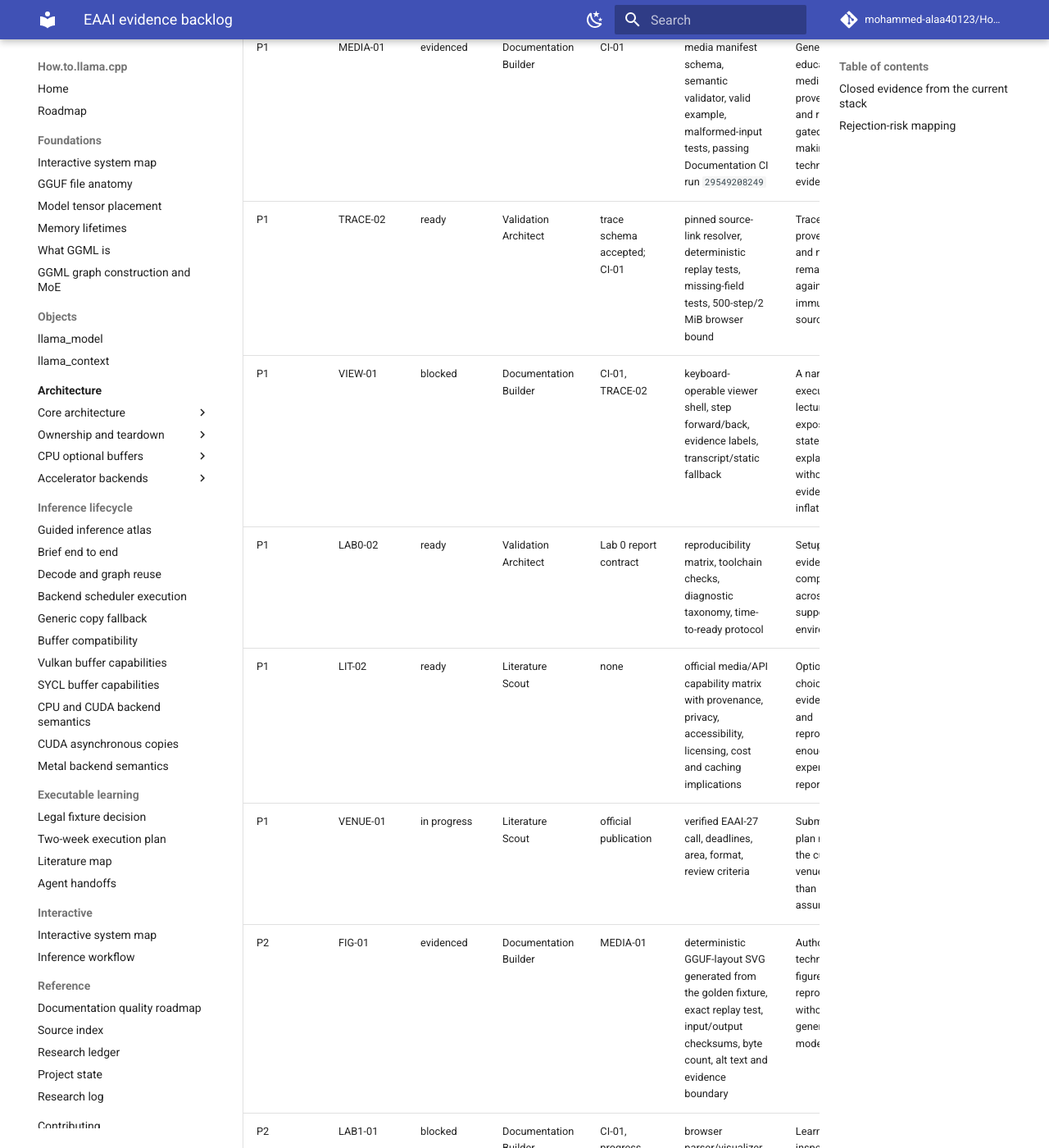
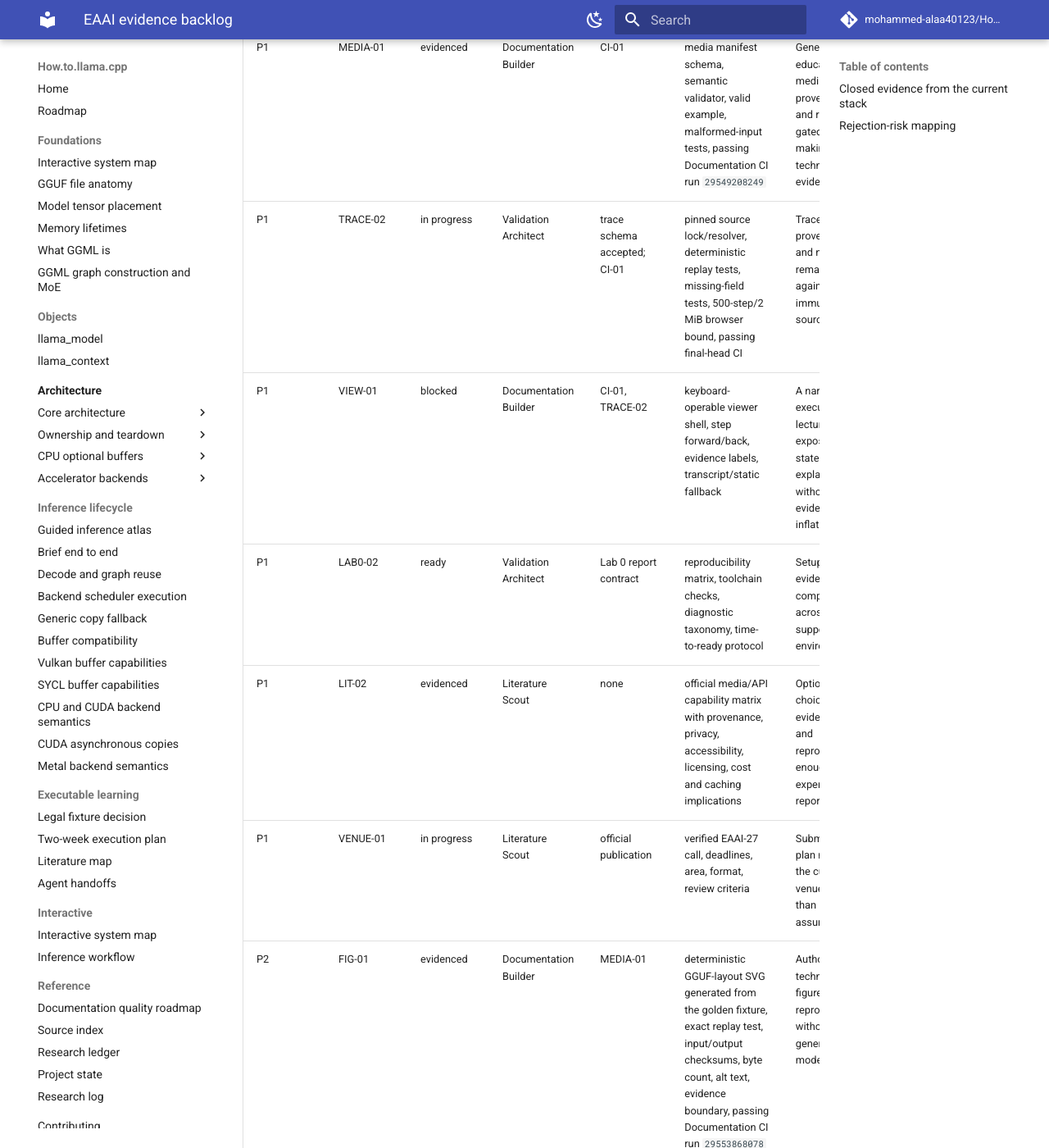
Before and after one commit to mohammed-alaa40123/How.to.llama.cpp, an MkDocs documentation site: the page built from docs/publication/evidence-backlog.md, in a window 1280 px wide and 1400 px high, scrolled down 717 px. Shown: the whole window at 82% size. Built offline with MkDocs 1.6.1 and Material for MkDocs 9.7.7, drawn with Linux system fonts in a browser that asks for light colours; comment, search, counter and statistics services are not loaded; some of the changed text lies outside the part shown.

Commit message:
docs: mark TRACE-02 implementation in progress

```diff
--- a/docs/publication/evidence-backlog.md
+++ b/docs/publication/evidence-backlog.md
@@ -9,12 +9,12 @@ This queue is dependency-aware. Close an item only with a durable artifact, vali
 | P0 | CI-01 | evidenced | Documentation Builder | latest stacked branch | strict MkDocs root cause, narrow fix, passing final-head Documentation CI run `29546570700` | The executable-learning artifacts integrate without degrading the existing site |
 | P0 | COORD-01 | evidenced | Orchestrator | none | `orchestrator-state.md`, this backlog, roadmap, scorecard | Scheduled agents can share an explicit dependency order rather than infer work independently |
 | P1 | MEDIA-01 | evidenced | Documentation Builder | CI-01 | media manifest schema, semantic validator, valid example, malformed-input tests, passing Documentation CI run `29549208249` | Generated educational media can be provenance- and review-gated without making it technical evidence |
-| P1 | TRACE-02 | ready | Validation Architect | trace schema accepted; CI-01 | pinned source-link resolver, deterministic replay tests, missing-field tests, 500-step/2 MiB browser bound | Trace provenance and navigation remain valid against immutable source |
+| P1 | TRACE-02 | in progress | Validation Architect | trace schema accepted; CI-01 | pinned source lock/resolver, deterministic replay tests, missing-field tests, 500-step/2 MiB browser bound, passing final-head CI | Trace provenance and navigation remain valid against immutable source |
 | P1 | VIEW-01 | blocked | Documentation Builder | CI-01, TRACE-02 | keyboard-operable viewer shell, step forward/back, evidence labels, transcript/static fallback | A narrow executable lecture can expose source, state and explanation without evidence inflation |
 | P1 | LAB0-02 | ready | Validation Architect | Lab 0 report contract | reproducibility matrix, toolchain checks, diagnostic taxonomy, time-to-ready protocol | Setup/build evidence is comparable across supported environments |
-| P1 | LIT-02 | ready | Literature Scout | none | official media/API capability matrix with provenance, privacy, accessibility, licensing, cost and caching implications | Optional media choices are evidence-based and reproducible enough for an experience report |
+| P1 | LIT-02 | evidenced | Literature Scout | none | official media/API capability matrix with provenance, privacy, accessibility, licensing, cost and caching implications | Optional media choices are evidence-based and reproducible enough for an experience report |
 | P1 | VENUE-01 | in progress | Literature Scout | official publication | verified EAAI-27 call, deadlines, area, format, review criteria | Submission plan matches the current venue rather than prior-year assumptions |
-| P2 | FIG-01 | evidenced | Documentation Builder | MEDIA-01 | deterministic GGUF-layout SVG generated from the golden fixture, exact replay test, input/output checksums, byte count, alt text and evidence boundary | Authoritative technical figures are reproducible without generative models |
+| P2 | FIG-01 | evidenced | Documentation Builder | MEDIA-01 | deterministic GGUF-layout SVG generated from the golden fixture, exact replay test, input/output checksums, byte count, alt text, evidence boundary, passing Documentation CI run `29553868078` | Authoritative technical figures are reproducible without generative models |
 | P2 | LAB1-01 | blocked | Documentation Builder | CI-01, progress contract integrated | browser parser/visualizer, Python/golden agreement, Predict-Discover-Explain checkpoints, static fallback | Learners can inspect GGUF layout in-browser without confusing it with native inference |
 | P2 | PROGRESS-02 | blocked | Validation Architect | progress schema integrated | import/export round trip, migration, corruption recovery, local storage adapter tests | Local-first progress is portable and privacy-minimizing |
 | P2 | REVIEW-01 | blocked | Human | independent reviewer nominated | expert rubric and signed/dated review of fixture, trace, lab explanations and figure | Technical correctness is independently supported |
```
Also changed, not shown: other parts of docs/publication/evidence-backlog.md (+1 -1 lines).
